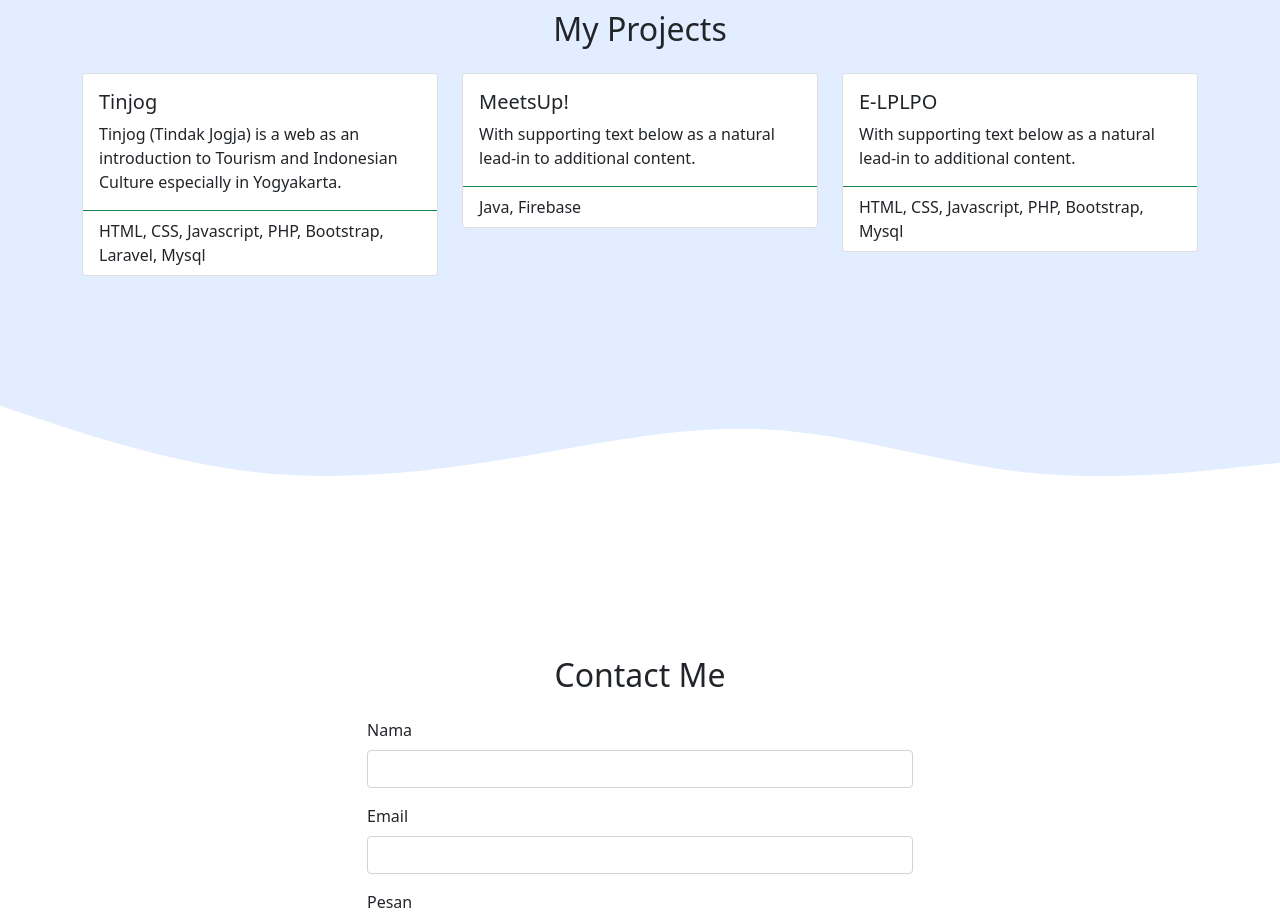
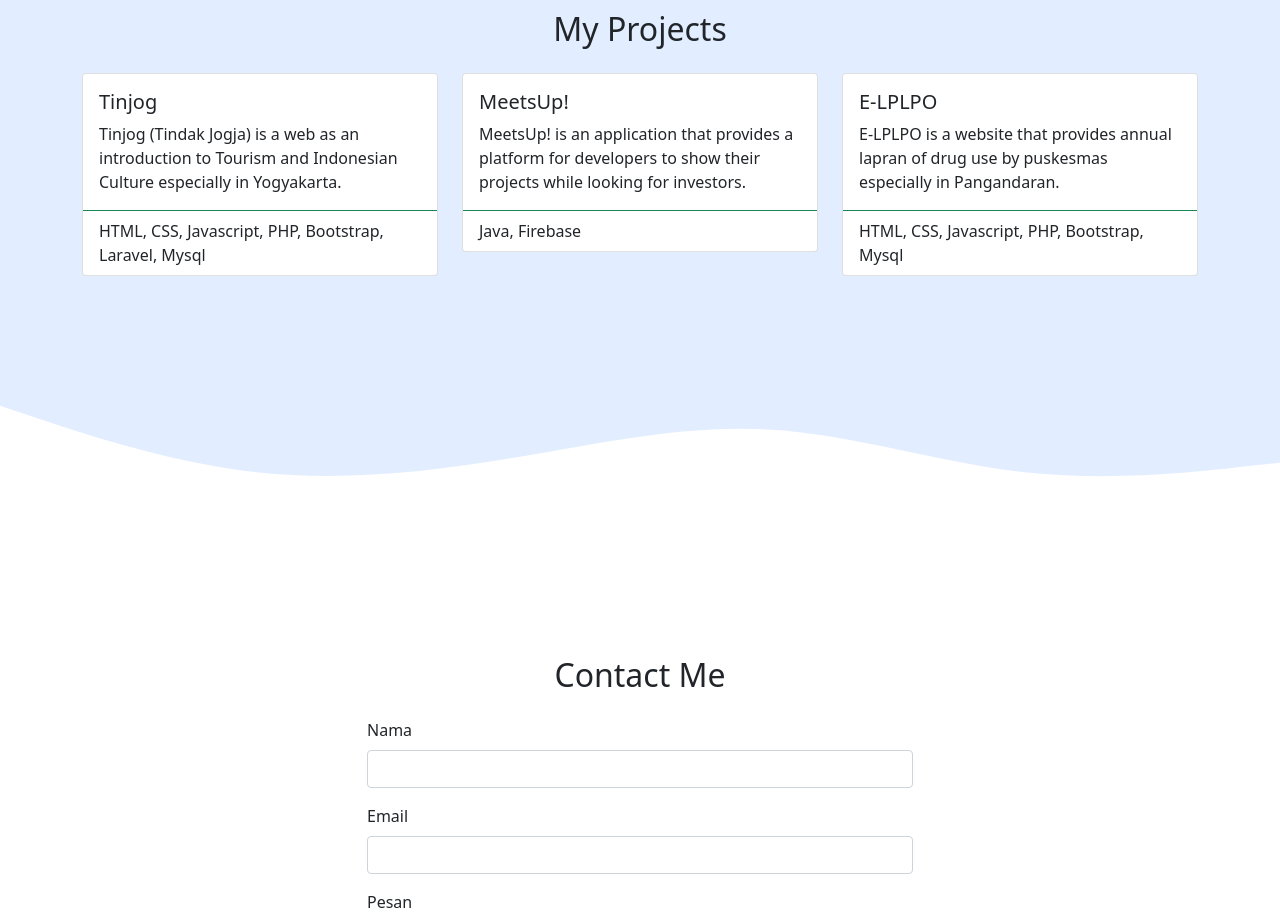
Before and after one commit to elsaintan/elsaintan.github.io, a plain HTML site: page index.html in a window 1280 px wide. Shown: the part 1440-2362 px from the top of the page. Drawn offline with nearby package versions, Linux system fonts and the light colour scheme.

Commit message:
Memperbaiki projects

```diff
--- a/index.html
+++ b/index.html
@@ -106,7 +106,7 @@
             <div class="card">
               <div class="card-body">
                 <h5 class="card-title">MeetsUp!</h5>
-                <p class="card-text">With supporting text below as a natural lead-in to additional content.</p>
+                <p class="card-text">MeetsUp! is an application that provides a platform for developers to show their projects while looking for investors.</p>
               </div>
               <div class="card-footer bg-transparent border-success">Java, Firebase</div>
             </div>
@@ -115,7 +115,7 @@
             <div class="card">
               <div class="card-body">
                 <h5 class="card-title">E-LPLPO</h5>
-                <p class="card-text">With supporting text below as a natural lead-in to additional content.</p>
+                <p class="card-text">E-LPLPO is a website that provides annual lapran of drug use by puskesmas especially in Pangandaran.</p>
               </div>
               <div class="card-footer bg-transparent border-success">HTML, CSS, Javascript, PHP, Bootstrap, Mysql</div>
             </div>
```
